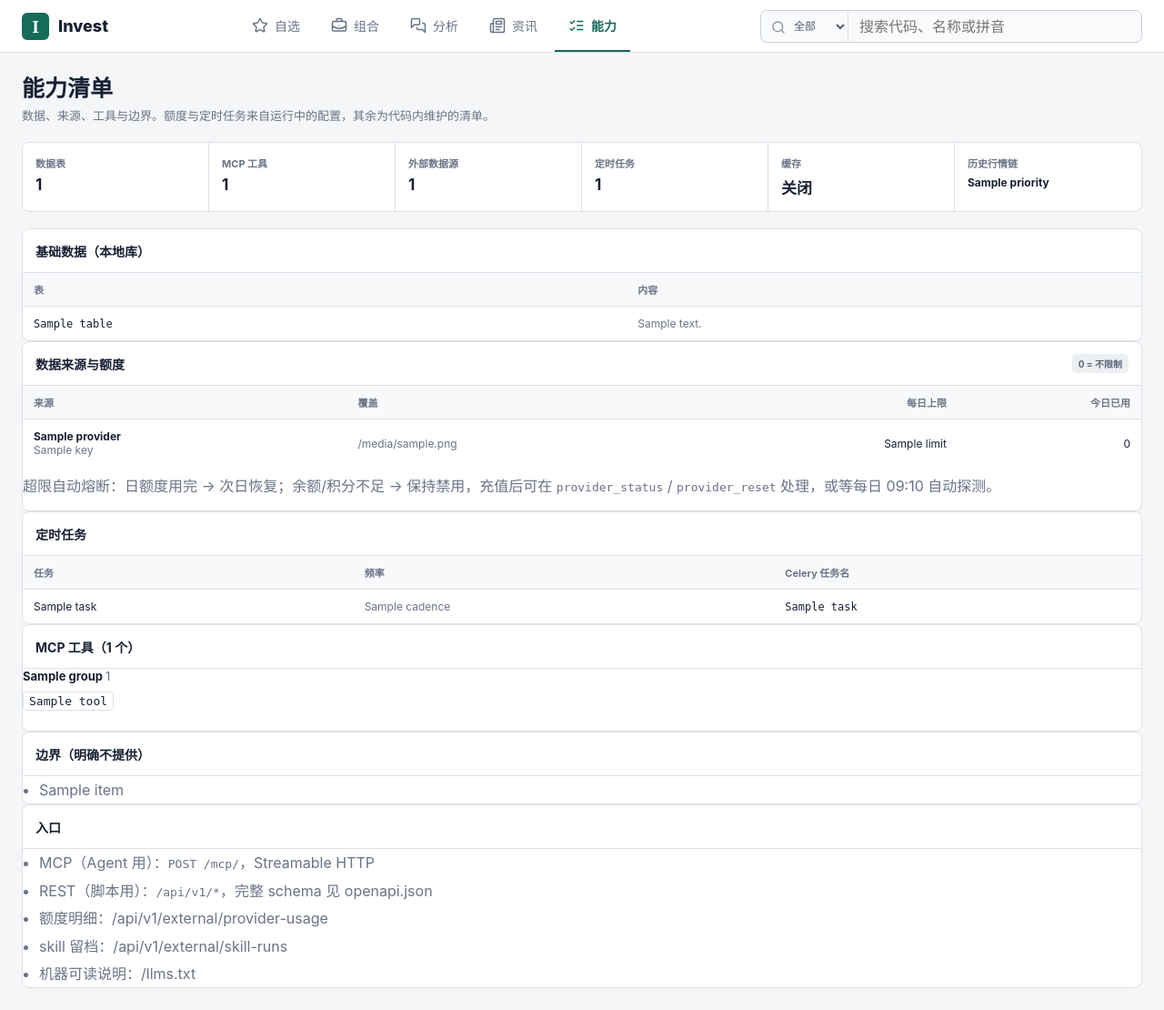
After one commit to Linusp/invest, a FastAPI app: template src/invest_service/web/templates/capabilities.html in a window 1280 px wide. The commit adds this page. Shown: the whole page at 91% size. Run offline with FastAPI, Linux system fonts and the light colour scheme; the template is opened without the code that fills it: most values are stand-ins (such as "Sample title", 1, 10 or a date in 2020); data that the repository does not hold is empty; parts of the project's set-up code (start-up, migrations or seed data) failed here and were passed over.

Commit message:
feat(web): add a capabilities page
Add /capabilities (nav: 能力) so the inventory is readable in the UI
instead of being scattered across docs and code.

- web/capabilities: single source for data tables, tool groups, providers
  and known boundaries.
- Route injects live values: per-provider daily limits, history priority,
  scheduled tasks and actual table list.
- Page shows today's per-provider call counts from
  /api/v1/external/provider-usage.
- Also wraps the long llms.txt docstring lines so `make lint` is clean.

```diff
--- a/src/invest_service/web/templates/base.html
+++ b/src/invest_service/web/templates/base.html
@@ -27,6 +27,9 @@
             </a>
             <a href="/information" class="{% if active_page == 'information' %}active{% endif %}">
                 <i data-lucide="newspaper"></i><span>资讯</span>
+            </a>
+            <a href="/capabilities" class="{% if active_page == 'capabilities' %}active{% endif %}">
+                <i data-lucide="list-checks"></i><span>能力</span>
             </a>
         </nav>
         <form id="global-market-search" class="global-search" role="search">
--- /dev/null
+++ b/src/invest_service/web/templates/capabilities.html
@@ -0,0 +1,133 @@
+{% extends "base.html" %}
+{% set active_page = "capabilities" %}
+{% block title %}能力清单 · Invest{% endblock %}
+{% block content %}
+<section class="page-heading">
+    <div>
+        <h1>能力清单</h1>
+        <p>数据、来源、工具与边界。额度与定时任务来自运行中的配置，其余为代码内维护的清单。</p>
+    </div>
+</section>
+
+<div class="metric-grid">
+    <div class="metric"><span>数据表</span><strong>{{ tables|length }}</strong></div>
+    <div class="metric"><span>MCP 工具</span><strong>{{ total_tools }}</strong></div>
+    <div class="metric"><span>外部数据源</span><strong>{{ providers|length }}</strong></div>
+    <div class="metric"><span>定时任务</span><strong>{{ tasks|length }}</strong></div>
+    <div class="metric"><span>缓存</span><strong>{{ "开启" if cache_enabled else "关闭" }}</strong></div>
+    <div class="metric"><span>历史行情链</span><strong style="font-size:12px">{{ priority }}</strong></div>
+</div>
+
+<section class="panel">
+    <div class="panel-header"><h2 class="panel-title">基础数据（本地库）</h2></div>
+    <div class="table-wrap">
+        <table class="data-table">
+            <thead><tr><th>表</th><th>内容</th></tr></thead>
+            <tbody>
+            {% for table in tables %}
+                <tr><td><code>{{ table.name }}</code></td><td class="muted">{{ table.desc }}</td></tr>
+            {% endfor %}
+            </tbody>
+        </table>
+    </div>
+</section>
+
+<section class="panel">
+    <div class="panel-header">
+        <h2 class="panel-title">数据来源与额度</h2>
+        <span class="badge">0 = 不限制</span>
+    </div>
+    <div class="table-wrap">
+        <table class="data-table">
+            <thead>
+                <tr><th>来源</th><th>覆盖</th><th class="text-right">每日上限</th><th class="text-right">今日已用</th></tr>
+            </thead>
+            <tbody>
+            {% for provider in providers %}
+                <tr>
+                    <td><strong>{{ provider.name }}</strong><div class="muted">{{ provider.key }}</div></td>
+                    <td class="muted">{{ provider.coverage }}</td>
+                    <td class="text-right">{{ provider.limit if provider.limit else "不限" }}</td>
+                    <td class="text-right" data-usage="{{ provider.key }}">--</td>
+                </tr>
+            {% endfor %}
+            </tbody>
+        </table>
+    </div>
+    <p class="muted" style="margin-top:8px">
+        超限自动熔断：日额度用完 → 次日恢复；余额/积分不足 → 保持禁用，充值后可在
+        <code>provider_status</code> / <code>provider_reset</code> 处理，或等每日 09:10 自动探测。
+    </p>
+</section>
+
+<section class="panel">
+    <div class="panel-header"><h2 class="panel-title">定时任务</h2></div>
+    <div class="table-wrap">
+        <table class="data-table">
+            <thead><tr><th>任务</th><th>频率</th><th>Celery 任务名</th></tr></thead>
+            <tbody>
+            {% for task in tasks %}
+                <tr>
+                    <td>{{ task.name }}</td>
+                    <td class="muted">{{ task.cadence }}</td>
+                    <td><code>{{ task.task }}</code></td>
+                </tr>
+            {% endfor %}
+            </tbody>
+        </table>
+    </div>
+</section>
+
+<section class="panel">
+    <div class="panel-header"><h2 class="panel-title">MCP 工具（{{ total_tools }} 个）</h2></div>
+    {% for group in groups %}
+    <div style="margin-bottom:16px">
+        <h3 style="font-size:13px;margin:0 0 8px">
+            {{ group.name }} <span class="muted" style="font-weight:400">{{ group.count }}</span>
+        </h3>
+        <div class="tag-list-meta">
+            {% for tool in group.tools %}
+            <code style="display:inline-block;margin:0 6px 6px 0;padding:2px 6px;border:1px solid var(--line);border-radius:4px">{{ tool }}</code>
+            {% endfor %}
+        </div>
+    </div>
+    {% endfor %}
+</section>
+
+<section class="panel">
+    <div class="panel-header"><h2 class="panel-title">边界（明确不提供）</h2></div>
+    <ul class="muted" style="margin:0;padding-left:18px;line-height:1.9">
+        {% for item in boundaries %}
+        <li>{{ item }}</li>
+        {% endfor %}
+    </ul>
+</section>
+
+<section class="panel">
+    <div class="panel-header"><h2 class="panel-title">入口</h2></div>
+    <ul class="muted" style="margin:0;padding-left:18px;line-height:1.9">
+        <li>MCP（Agent 用）：<code>POST /mcp/</code>，Streamable HTTP</li>
+        <li>REST（脚本用）：<code>/api/v1/*</code>，完整 schema 见 <a href="/openapi.json">openapi.json</a></li>
+        <li>额度明细：<a href="/api/v1/external/provider-usage">/api/v1/external/provider-usage</a></li>
+        <li>skill 留档：<a href="/api/v1/external/skill-runs">/api/v1/external/skill-runs</a></li>
+        <li>机器可读说明：<a href="/llms.txt">/llms.txt</a></li>
+    </ul>
+</section>
+
+<script>
+(async () => {
+    try {
+        const response = await fetch("/api/v1/external/provider-usage", {cache: "no-store"});
+        if (!response.ok) return;
+        const rows = await response.json();
+        const byProvider = {};
+        for (const row of rows) byProvider[row.provider] = (byProvider[row.provider] || 0) + row.calls;
+        document.querySelectorAll("[data-usage]").forEach((cell) => {
+            cell.textContent = byProvider[cell.dataset.usage] || 0;
+        });
+    } catch (error) {
+        /* 用量取不到不影响页面 */
+    }
+})();
+</script>
+{% endblock %}
```
Also changed, not shown: src/invest_service/web/capabilities.py (added, +209 -0 lines), src/invest_service/web/routes.py (+84 -5 lines), tests/test_market_api.py (+10 -0 lines).
